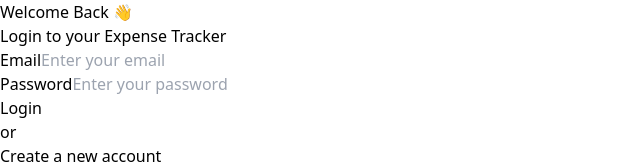
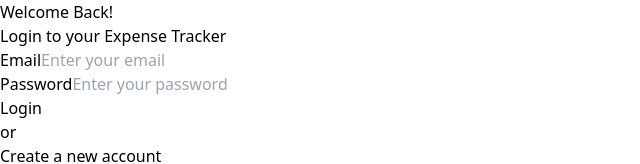
Before and after one commit to sak033/Expense_Tracker_FullStack, a React (Vite) app in the folder frontend/: page / in a window 1280 px wide. Shown: the top 164 px of the page, without its empty margins (0-640 px from the left). Built offline with nearby package versions, Linux system fonts and the light colour scheme.

Commit message:
final UI fix

```diff
--- a/frontend/src/pages/Login.jsx
+++ b/frontend/src/pages/Login.jsx
@@ -34,7 +34,7 @@ localStorage.setItem("userId", res.data.id);
 
       {/* Title */}
       <h2 className="text-3xl font-bold text-center text-gray-800 mb-2">
-        Welcome Back 👋
+        Welcome Back!
       </h2>
       <p className="text-center text-gray-500 mb-6 text-sm">
         Login to your Expense Tracker
--- a/frontend/src/pages/Register.jsx
+++ b/frontend/src/pages/Register.jsx
@@ -41,7 +41,7 @@ console.log("Register clicked");
 
       {/* Title */}
       <h2 className="text-3xl font-bold text-center text-gray-800 mb-2">
-        Create Account 🚀
+        Create Account!
       </h2>
       <p className="text-center text-gray-500 mb-6 text-sm">
         Start managing your expenses smartly
```
